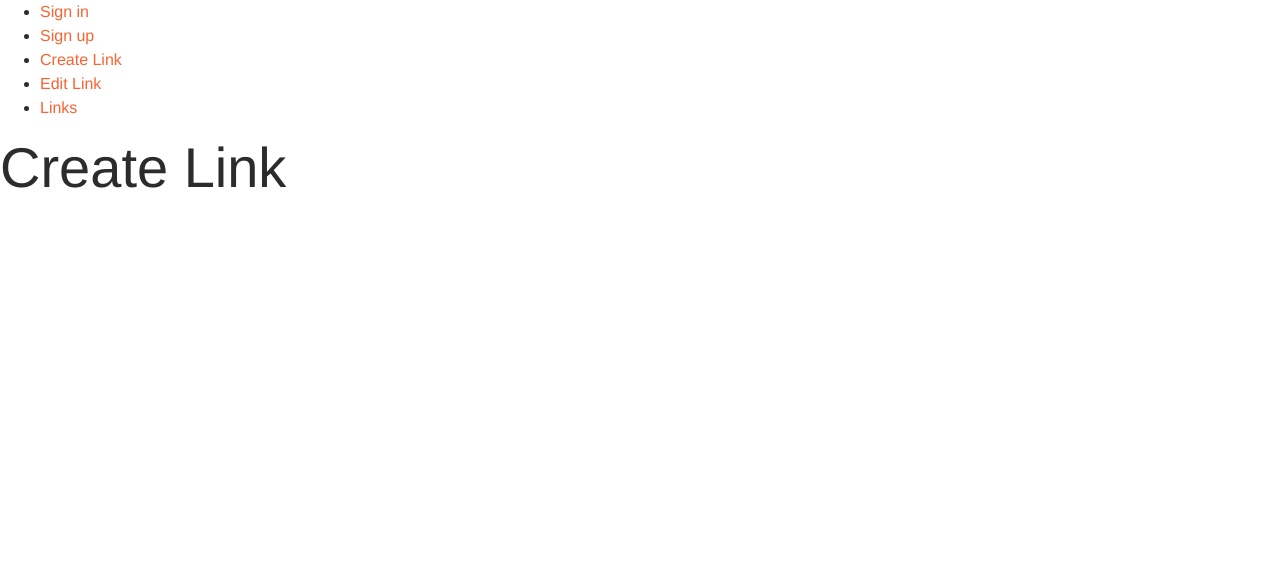
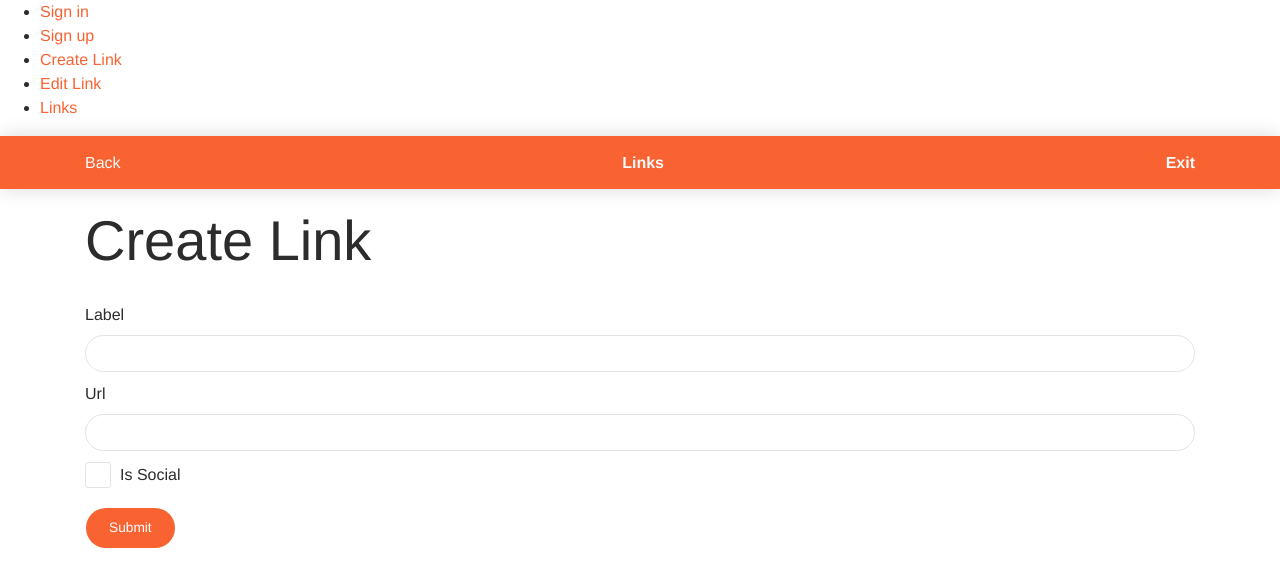
Before and after one commit to williamkoller/link-manager, a React (Create React App) app in the folder frontend/: page /manager/links/create in a window 1280 px wide. Shown: the top 586 px of the page. Built offline with nearby package versions, Linux system fonts and the light colour scheme.

Commit message:
feat: add page create link

```diff
--- a/frontend/src/App.js
+++ b/frontend/src/App.js
@@ -3,6 +3,7 @@ import { BrowserRouter, Switch, Route, Link } from 'react-router-dom'
 import SignIn from './Screens/SignIn'
 import SignUp from './Screens/SignUp'
 import Links from './Screens/Manager/Links'
+import Create from './Screens/Manager/Create'
 const App = () => {
   return (
   <BrowserRouter>
@@ -19,7 +20,7 @@ const App = () => {
       <Switch>
         <Route path="/sign-in"><SignIn /></Route>
         <Route path="/sign-up"><SignUp /></Route>
-        <Route path="/manager/links/create"><h1>Create Link</h1></Route>
+        <Route path="/manager/links/create"><Create /></Route>
         <Route path="/manager/links/edit"><h1>Edit Link</h1></Route>
         <Route path="/manager/links"><Links /></Route>
         <Route path="/"><h1>Home</h1></Route>
--- /dev/null
+++ b/frontend/src/Screens/Manager/Create/index.js
@@ -0,0 +1,34 @@
+import React from 'react';
+import Layout from '../../Layout/Manager'
+
+const Create = () => {
+  return (
+    <Layout>
+        <h1>Create Link</h1>
+      <div>
+          <form action="">
+            <div className="form-group">
+              <label >Label</label>
+              <input type="text" className="form-control"/>
+            </div>
+            <div className="form-group">
+              <label >Url</label>
+              <input type="text" className="form-control"/>
+            </div>
+            <div className="form-group form-check">
+              <label  className="form-check-label">
+                <input type="checkbox" name="isSocial"/>
+                <span className="form-check-sign"></span>
+                Is Social
+              </label>
+            </div>
+            <div>
+              <button className="btn btn-primary btn-round">Submit</button>
+            </div>
+          </form>
+        </div>
+  </Layout>
+  )
+}
+
+export default Create
```
